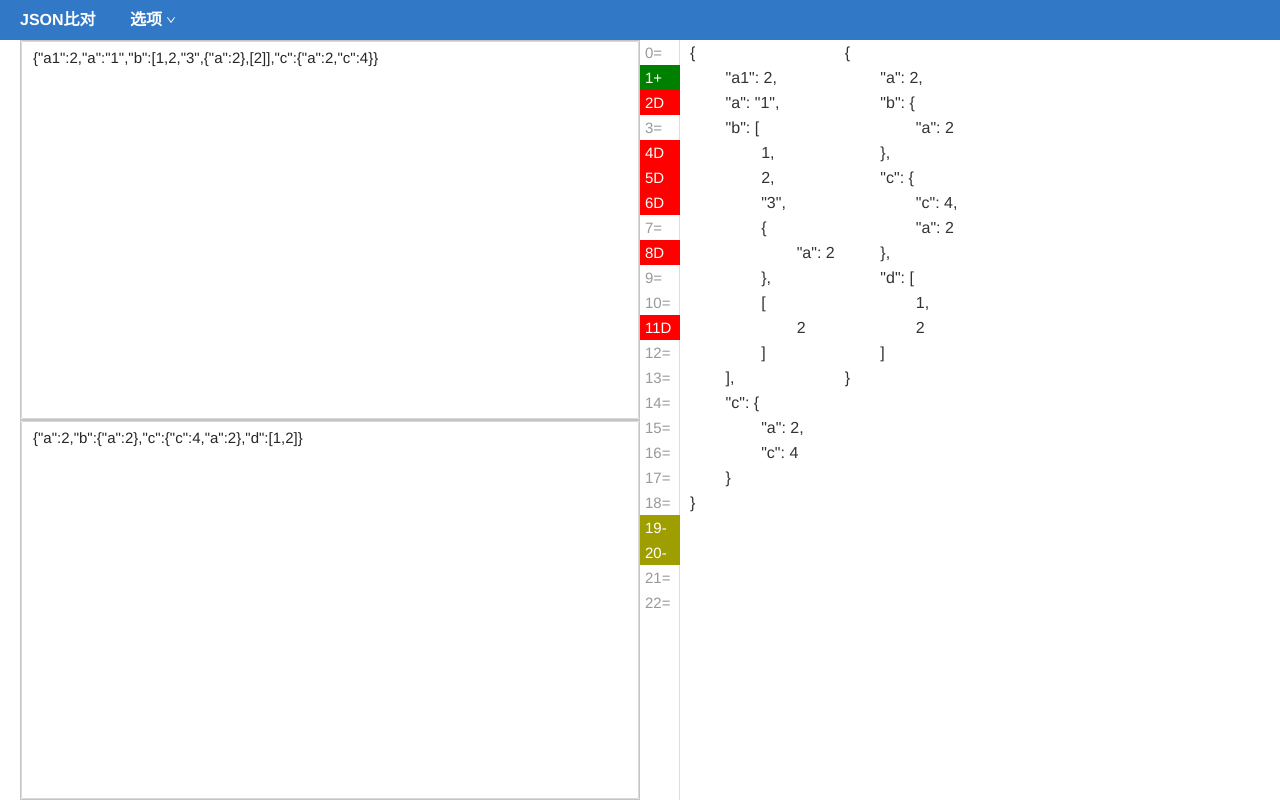
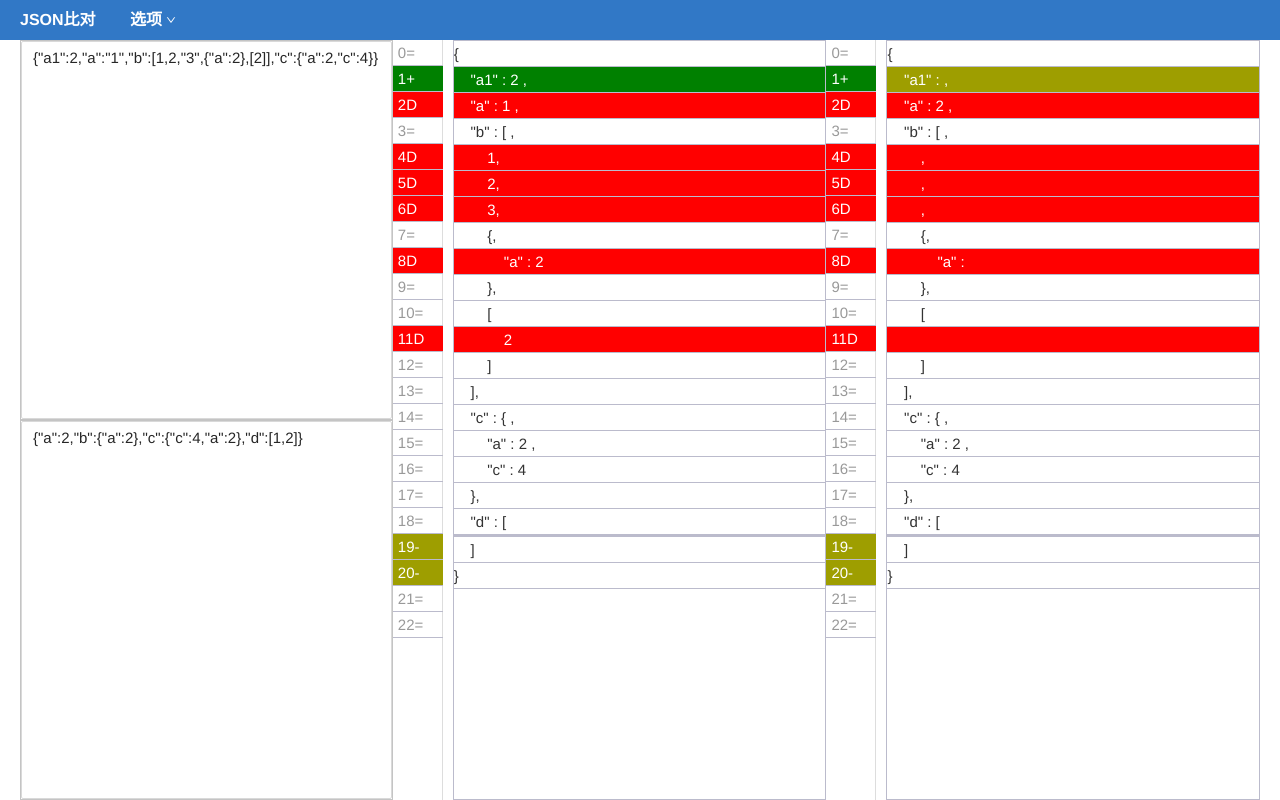
Before and after one commit to lxw15337674/json-comapre, a React app: page / in a window 1280 px wide. Built offline with nearby package versions, Linux system fonts and the light colour scheme; the HTML template or start-up script is replaced by a standard one.

Commit message:
显示优化

```diff
--- a/src/common/utils/jsonCompare/index.tsx
+++ b/src/common/utils/jsonCompare/index.tsx
@@ -98,7 +98,7 @@ const compare = (
   value: any,
   compareValue: any,
   options: Options = { arrayOrderSensitive: false },
-): [Status[] | StatusObj, LineNumberObj | LineNumberValue[]] => {
+): any => {
   const type = dataType(value);
   const compareType = dataType(compareValue);
   if (type === compareType) {
--- a/src/common/utils/jsonValueCallback/index.ts
+++ b/src/common/utils/jsonValueCallback/index.ts
@@ -9,6 +9,7 @@ const jsonValueCallBack = (value: JsonValue, basicTypeFn, ObjectFn, ArrayFn) =>
   if (type === 'array') {
     return ArrayFn(value);
   }
-  basicTypeFn(value);
+  return basicTypeFn(value);
 };
+
 export default jsonValueCallBack;
--- /dev/null
+++ b/src/common/utils/oppositeStatus/index.tsx
@@ -0,0 +1,11 @@
+import { Status } from '../interface';
+
+export default (status: Status): Status => {
+  if (status === Status.add) {
+    return Status.lack;
+  }
+  if (status === Status.lack) {
+    return Status.add;
+  }
+  return status;
+};
--- a/src/common/utils/utils.tsx
+++ b/src/common/utils/utils.tsx
@@ -215,19 +215,6 @@ export const objectToJson = (
   return [lineResult, statusResult];
 };
 
-// Array转json
-export const arrayToJson = (
-  array: any[],
-  status: Status,
-  level: number = 1,
-): [string[], Status[]] => {
-  let lineResult = [],
-    statusResult = [];
-  for (let index in array) {
-  }
-  return [lineResult, statusResult];
-};
-
 // keyValue转json
 interface Options {
   key?: BasicType;
--- a/src/pages/Content/DiffOut/DiffLines/index.tsx
+++ b/src/pages/Content/DiffOut/DiffLines/index.tsx
@@ -1,39 +1,17 @@
+import { BasicType, Status } from '@/common/utils/interface';
 import jsonValueCallBack from '@/common/utils/jsonValueCallback';
 import { serializeObject } from '@/common/utils/utils';
 import React from 'react';
 import { JsonContainer, ViewLine } from '../styled';
 interface Props {
   data: any;
-
+  diffResult: any;
+  compareData: any;
 }
 
-const DiffLines = ({ data, compare = false }: Props) => {
-  // console.log(JSON.stringify(data, null, '\t'));
-  return <pre style={{ lineHeight: '25px' }}>{JSON.stringify(data, null, '\t')}</pre>;
-  // return (
-  //   <>{serializeObject(data).map(({ keys, values, index }) => {
 
-  //   })}</>
 
-  // return jsonValueCallBack(
-  //   value,
-  //   () => {
-  //     return (
-  //       <ViewLine status={status} key={index}>
-  //         {value}
-  //       </ViewLine>
-  //     );
-  //   },
-  //   () => {
-  //     <ViewLine status={status} key={index}>
-  //       {value}
-  //     </ViewLine>;
-  //   },
-  //   () => {
-  //     <ViewLine status={status} key={index}>
-  //       {value}
-  //     </ViewLine>;
-  //   },
-  // );
+const DiffLines = ({ diffResult, data, compareData }: Props) => {
+  // formatToJSON()
 };
 export default DiffLines;
--- /dev/null
+++ b/src/pages/Content/DiffOut/formatToJSON.tsx
@@ -0,0 +1,66 @@
+import { BasicType, Status } from '@/common/utils/interface';
+import jsonValueCallBack from '@/common/utils/jsonValueCallback';
+import { serializeObject, stringLoop } from '@/common/utils/utils';
+
+//TODO 处理compareValue的结果
+const formatToJSON = (
+  diffResult,
+  obj,
+  compareObj,
+  level: number = 1,
+  isArray: boolean = false,
+): [Status, string][] => {
+  const whiteSpace = stringLoop('\xa0\xa0\xa0\xa0', level);
+  let result: [Status, string][] = [];
+  let index = 0;
+  const array = serializeObject(diffResult);
+
+  const addLine = (key: BasicType, value: BasicType, status: Status): void => {
+    const lastItem = index === array.length - 1;
+    if (status === Status.lack) {
+      result.push([status, '']);
+      return;
+    }
+    let text = '';
+    if (isArray || key === '') {
+      text = `${whiteSpace}${value}${lastItem ? '' : ','}`;
+    } else {
+      text = `${whiteSpace}"${key}" : ${value} ${lastItem ? '' : ','}`;
+    }
+    result.push([status, text]);
+  };
+  const addObject = (key: string, status: object, obj: object, compareObj: object) => {
+    addLine(key, '{', Status.eq);
+    const res = formatToJSON(status, obj, compareObj, level + 1);
+    result.push(...res);
+    addLine('', '}', Status.eq);
+  };
+  const addArray = (key: string, status: Status[], array: any[], compareArray: any[]) => {
+    addLine(key, '[', Status.eq);
+    const res = formatToJSON(status, { ...array }, { ...compareArray }, level + 1, true);
+    result.push(...res);
+    addLine('', ']', Status.eq);
+  };
+  for (let [key, status, itemIndex] of array) {
+    index = itemIndex;
+    jsonValueCallBack(
+      status,
+      () => {
+        addLine(key, obj?.[key] ?? '', status);
+      },
+      () => {
+        addObject(key, status, obj[key], compareObj[key]);
+      },
+      () => {
+        addArray(key, status, obj[key], compareObj[key]);
+      },
+    );
+  }
+
+  if (level === 1) {
+    result.unshift([Status.eq, '{']);
+    result.push([Status.eq, '}']);
+  }
+  return result;
+};
+export default formatToJSON;
--- a/src/pages/Content/DiffOut/index.tsx
+++ b/src/pages/Content/DiffOut/index.tsx
@@ -1,16 +1,18 @@
 import { Status } from '@/common/utils/interface';
-import { arrayEq, dataType, serializeObject } from '@/common/utils/utils';
+import oppositeStatus from '@/common/utils/oppositeStatus';
+import { dataType, serializeObject } from '@/common/utils/utils';
 import React, { useMemo } from 'react';
 import compare from '../../../common/utils/jsonCompare';
-import DiffLines from './DiffLines';
+import formatToJSON from './formatToJSON';
 import LineNumberLines from './LineNumberLines';
-import { JsonContainer } from './styled';
+import { JsonContainer, ViewLine } from './styled';
 interface Props {
   value: object;
   compareValue: object;
 }
 
 const serialize = (statusObj, lineNumberObj, sourceObj, compareObj) => {
+  try {
     let result = [];
     result.push((fn) =>
       fn({
@@ -34,7 +36,9 @@ const serialize = (statusObj, lineNumberObj, sourceObj, compareObj) => {
         );
         continue;
       }
-    result.push(...serialize(statusObj[key], lineNumberObj[key], sourceObj[key], compareObj[key]));
+      result.push(
+        ...serialize(statusObj[key], lineNumberObj[key], sourceObj[key], compareObj[key]),
+      );
     }
     result.push((fn) =>
       fn({
@@ -43,25 +47,35 @@ const serialize = (statusObj, lineNumberObj, sourceObj, compareObj) => {
       }),
     );
     return result;
+  } catch (e) {
+    return [];
+  }
 };
 const DiffOut = ({ value, compareValue }: Props) => {
-  const resultLines = useMemo(() => {
-    // console.log(compare(value, compareValue));
-    // for (let fn of serialize(...compare(value, compareValue), value, compareValue)) {
-    //   fn((key, value, index, status) => {
-    //     console.log(key, value, index, status);
-    //   });
-    // }
-    return serialize(...compare(value, compareValue), value, compareValue);
+  const diffResult = useMemo(() => {
+    return compare(value, compareValue)[0];
   }, [value, compareValue]);
   return (
     <>
-      <LineNumberLines data={resultLines} />
+      <LineNumberLines data={serialize(...compare(value, compareValue), value, compareValue)} />
       <JsonContainer>
-        <DiffLines data={value} />
+        {formatToJSON(diffResult, value, compareValue).map(([status, text], index) => {
+          return (
+            <ViewLine status={status} key={index}>
+              {text}
+            </ViewLine>
+          );
+        })}
       </JsonContainer>
+      <LineNumberLines data={serialize(...compare(value, compareValue), value, compareValue)} />
       <JsonContainer>
-        <DiffLines data={compareValue} />
+        {formatToJSON(diffResult, compareValue, value).map(([status, text], index) => {
+          return (
+            <ViewLine status={oppositeStatus(status)} key={index}>
+              {text}
+            </ViewLine>
+          );
+        })}
       </JsonContainer>
     </>
   );
--- a/src/pages/Content/DiffOut/styled.tsx
+++ b/src/pages/Content/DiffOut/styled.tsx
@@ -39,6 +39,7 @@ export const HalfHightDiv = styled.div`
 export const ViewLine = styled.div`
   line-height: 25px;
   font-size: 15px;
+  border-bottom: 0.5px solid #bbc;
   ${({ status }: { status?: Status }) => {
     switch (status) {
       case '=':
@@ -66,13 +67,13 @@ export const ViewLine = styled.div`
 `;
 
 export const LineStatus = styled(ViewLine)`
-  width: 40px;
+  width: 50px;
   padding-left: 5px;
 `;
 
 export const NumberLineContainer = styled.div`
   height: 100%;
-  width: 40px;
+  width: 50px;
   border-right: 1px solid #ddd;
   user-select: none;
   color: #999;
@@ -80,6 +81,8 @@ export const NumberLineContainer = styled.div`
 
 export const JsonContainer = styled.div`
   margin-left: 10px;
+  width: 50%;
+  border: 1px solid #bbc;
 `;
 
 export const StyledInputDiv = styled.div`
--- a/src/pages/Content/index.tsx
+++ b/src/pages/Content/index.tsx
@@ -1,4 +1,4 @@
-import React, { useContext, useState } from 'react';
+import React, { useContext } from 'react';
 import JsonSpace from './JsonSpace';
 import { Container, InputView } from './styled';
 import Context from '@pages/state';
```
Also changed, not shown: src/pages/Content/DiffOut/DiffLines/formatToJSON.tsx (deleted, +0 -153 lines). Lines whose indentation alone changed are shown as unchanged.
